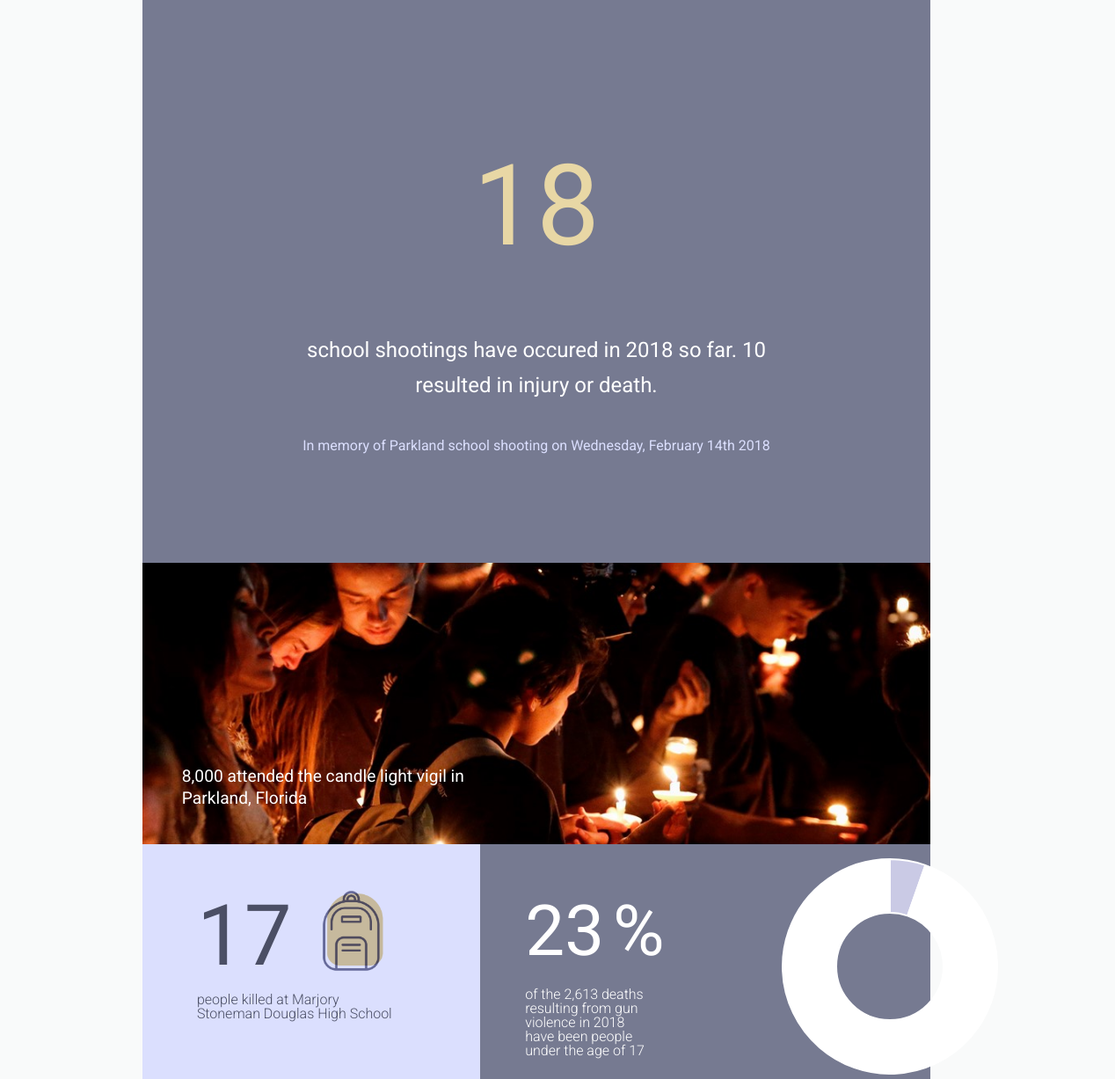
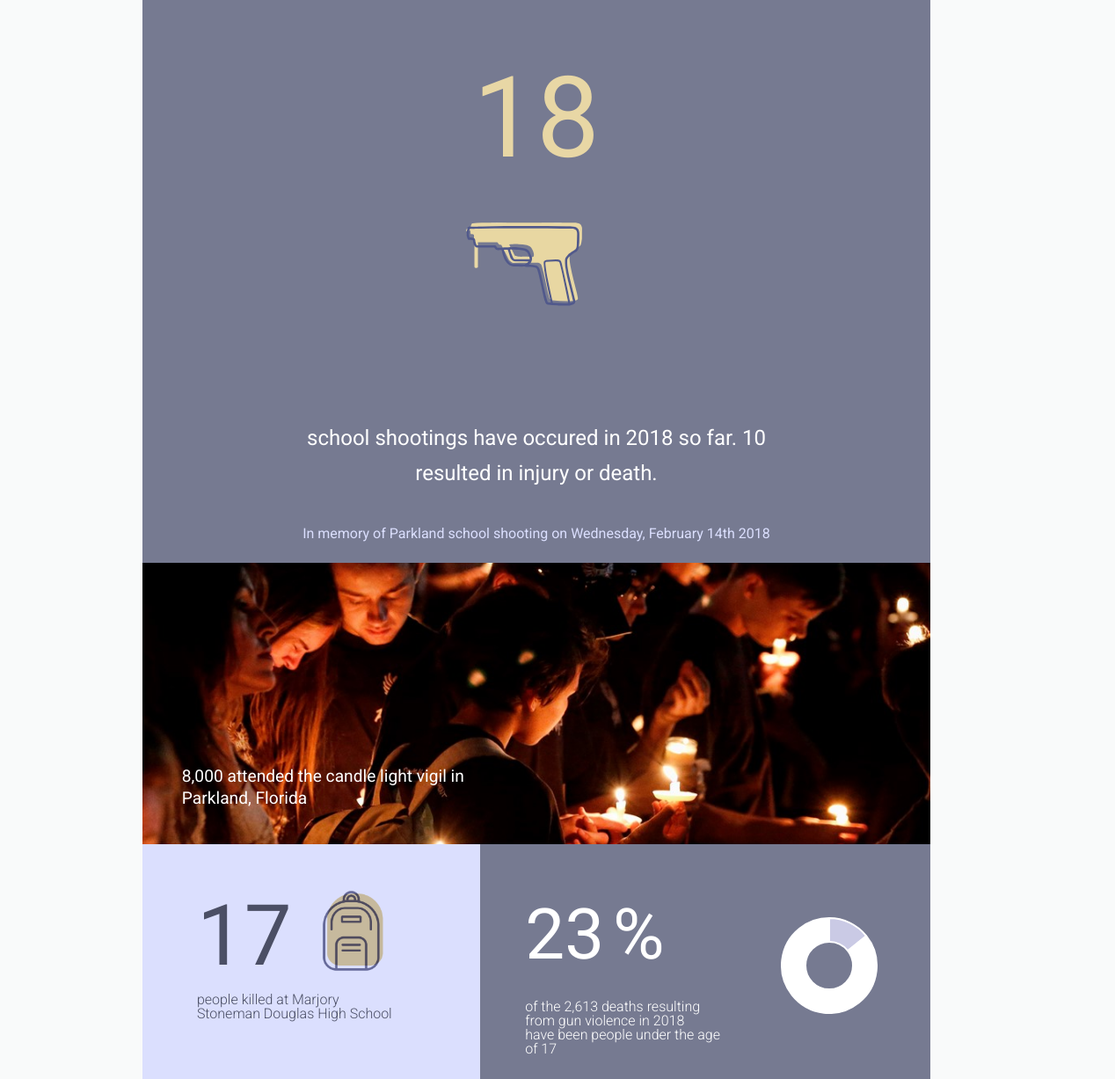
Before and after one commit to michellejames/daily_digits, a website: page day2.html in a window 1280 px wide. Shown: the top 1227 px of the page at 88% size, 222-1490 px from the left, 1268 px wide, since content can reach past the window. Drawn offline with nearby package versions, Linux system fonts and the light colour scheme; files that its build step writes are made by us from their sources.

Commit message:
Added MorphSVG

```diff
--- a/day2.html
+++ b/day2.html
@@ -58,10 +58,27 @@
 								.st7{fill:#E7D7A3;}
 								.st8{fill:#E6D6A3;}
 								.st9{fill:#F1F0EE;}
+								.st10{fill:#E9D8A4;}
+								.st11{fill:#E9D9A6;}
 							</style>
 							<g id="_x30_kk9iL_1_">
 								<g>
-									<path class="st0" d="M710,636c-1.4-0.3-2.7-0.9-4.1-1c-20.1-1.8-40.1-3.6-60.2-5.1c-9.1-0.7-15-5.1-17.9-13.4
+
+									<path id="1" class="st10" d="M410.7,328.5c-2.1,7.5-3.5,15.2-6.3,22.4c-10.5,28-32.3,41.5-60.9,43.9c-11.4,1-23.5-0.1-34.7-2.7
+										c-23.7-5.4-39.5-20.9-47.1-43.9c-9.5-29-8.8-57.7,8.3-83.9c5.7-8.8,14.7-15.4,22.6-23.5c-0.8-0.6-2.6-2.2-4.6-3.5
+										c-23.8-15.2-33.9-37.7-31.2-65c3.2-32.1,21.9-52.4,52.8-61.5c4.4-1.3,8.8-2.5,13.1-3.7c6.4,0,12.9,0,19.3,0
+										c1.8,0.6,3.6,1.5,5.5,1.8c26.5,3.8,45.9,17.1,56.6,41.9c2.7,6.3,4.3,13,6.4,19.5c0,5.9,0,11.7,0,17.6c-0.5,0.7-1.3,1.3-1.5,2.1
+										c-3,20.6-13.2,36.5-30.9,47.5c-1.9,1.2-4.2,1.9-6.3,2.9c21,13,31.6,29.4,36.2,50.1c0.7,3.3,1.6,6.6,2.5,9.8
+										C410.7,309.8,410.7,319.1,410.7,328.5z M388.7,313.9c-0.8-6.9-1.3-13.9-2.5-20.8c-4-22.3-18.1-36-42-41
+										c-21.6-4.5-44.2,3.8-55.3,21.3c-13.2,20.7-12.5,43.2-6.7,65.8c9.2,36.1,60.1,50.2,87.3,24.7C384.4,350.2,387.9,332.8,388.7,313.9z
+										 M332.8,233.8c34.4,0.8,56.3-22.4,55.8-52.9c-0.5-34.7-22.8-54-56.3-53.5c-34.7,0.5-54,22.3-54.1,54
+										C278.1,213.8,302.5,234.1,332.8,233.8z"/>
+									<path id="8" class="st11" d="M115.7,142.4c14.1-8.2,27.8-17,42.3-24.4c7-3.6,15.1-5.4,22.9-6.8c7.5-1.4,10.2,3,10.2,10.4
+										c-0.1,86.5-0.1,173.1-0.1,259.6c0,10-1,10.2-12.3,10.7c-8.2,0.4-10.5-2.6-10.5-10.6c0.2-77.8,0.1-155.5,0.1-233.3
+										c0-3.4,0-6.8,0-12c-8.2,3.5-14.8,6.2-21.3,9.1c-7.2,3.2-14.2,6.9-21.6,9.6c-2.9,1.1-6.5,0-9.8-0.1
+										C115.7,150.6,115.7,146.5,115.7,142.4z"/>
+
+									<path id="gun-path1" class="st0" d="M710,636c-1.4-0.3-2.7-0.9-4.1-1c-20.1-1.8-40.1-3.6-60.2-5.1c-9.1-0.7-15-5.1-17.9-13.4
 										c-3.8-11.1-8.1-22.2-10.7-33.7c-10-44.6-19.3-89.4-29.2-134c-3.3-14.7-7.8-29.2-11.9-43.8c-2.2-7.9-7.7-13.2-15.4-14.9
 										c-9.2-2-18.6-3.2-28-4.2c-11.9-1.2-23.8,0.6-35.7-2.5c-6.4-1.7-13.6,0.2-20.4,0.1c-18.3-0.2-36.7-0.3-55-0.9
 										c-17.7-0.6-31.7-9.1-43-22.4c-13.8-16.2-21.6-35.4-27.4-55.5c-2.7-9.4-4.7-19-7.1-29c-6.7,0.3-13.4,0.6-20.2,1.1
@@ -97,18 +114,27 @@
 										c7,0.2,14.1-0.7,21.6-1.2c-0.9-4.4-1.7-7.9-2.4-11.5c-12.7-62-25.2-124.1-38.3-186.1c-4.5-21.1-10.5-41.9-15.7-62.9
 										c-1.1-4.6-4-7.2-8.5-7.9c-4.7-0.8-9.6-2.2-14.3-2c-20.3,0.8-40.5,1.8-60.8,3.1c-6.9,0.4-8.2,2.4-8.2,9.3c0,3.3-0.1,6.7,0.3,10
 										c3.1,22.6,5.2,45.3,9.7,67.6C648.9,493.6,660.9,547.8,672.4,602.1z"/>
-									<path class="st1" d="M865,201c-0.7,4.7-1.2,9.4-2,14c-1.3,7.6-2.2,15.4-4.3,22.8c-2.1,7.5-6.5,13.7-13.7,17.4
+
+
+									<path id="gun-path2" class="st1" d="M865,201c-0.7,4.7-1.2,9.4-2,14c-1.3,7.6-2.2,15.4-4.3,22.8c-2.1,7.5-6.5,13.7-13.7,17.4
 										c3.6-27.5,3.1-55.1,2.9-82.8c0-5.6-0.3-11.4-1.5-16.9c-3.7-18.5-14.3-29.2-33.3-31.4c-16-1.8-32.2-1.9-48.3-2
 										c-86.9-0.5-173.9-1-260.8-1.2c-75.1-0.1-150.2,0-225.4,0.4c-40,0.2-79.9,1.2-119.9,1.8c-5,0.1-10,0.4-14.9,0.5
 										c2.4-6.1,4.6-12.4,7.4-18.4c0.6-1.2,2.8-2.3,4.3-2.4c9.7-0.8,19.5-1.7,29.2-1.9c21.6-0.6,43.2-0.8,64.8-1.1
 										c8.8-0.1,17.6-0.1,26.4-0.1c14.3,0,28.7,0,43,0c18.6,0,37.2,0,55.9,0c1.4,0,2.8-0.6,4.2-0.9c73.7,0,147.3,0,221,0
 										c1.4,0.3,2.8,0.9,4.2,0.9c25.3,0,50.6,0,75.9,0c17.7,0,35.3,0,53-0.1c27,0.1,54,0,81,0.2c7.4,0.1,14.9,0.8,22.3,2
 										c16.3,2.7,23.7,10,27.4,26.2c0.4,1.9,0.9,3.8,1.3,5.7C865,156.3,865,178.7,865,201z"/>
-									<path class="st2" d="M680,100c-25.3,0-50.6,0-75.9,0c-1.4,0-2.8-0.6-4.2-0.9c26.7,0,53.3,0,80,0C680,99.3,680,99.6,680,100z"/>
-									<path class="st3" d="M379,99c-1.4,0.3-2.8,0.9-4.2,0.9c-18.6,0.1-37.2,0-55.9,0c0-0.3,0-0.6,0-1C339,99,359,99,379,99z"/>
-									<path class="st4" d="M680,100c0-0.3,0-0.6,0-1c17.7,0,35.3,0,53,0c0,0.3,0,0.6,0,0.9C715.4,99.9,697.7,99.9,680,100z"/>
-									<path class="st5" d="M319,99c0,0.3,0,0.6,0,1c-14.3,0-28.7,0-43,0c0-0.3,0-0.6,0-0.9C290.3,99,304.7,99,319,99z"/>
-									<path class="st6" d="M140.1,139.9c22.6-0.7,45.3-1.8,67.9-2.1c57.8-0.6,115.6-1,173.5-1.3c58-0.3,116-0.5,174-0.4
+
+
+									<path id="gun-path3" class="st2" d="M680,100c-25.3,0-50.6,0-75.9,0c-1.4,0-2.8-0.6-4.2-0.9c26.7,0,53.3,0,80,0C680,99.3,680,99.6,680,100z"/>
+
+
+									<path id="gun-path4" class="st3" d="M379,99c-1.4,0.3-2.8,0.9-4.2,0.9c-18.6,0.1-37.2,0-55.9,0c0-0.3,0-0.6,0-1C339,99,359,99,379,99z"/>
+
+
+									<path id="gun-path5" class="st4" d="M680,100c0-0.3,0-0.6,0-1c17.7,0,35.3,0,53,0c0,0.3,0,0.6,0,0.9C715.4,99.9,697.7,99.9,680,100z"/>
+									<path id="gun-path6" class="st5" d="M319,99c0,0.3,0,0.6,0,1c-14.3,0-28.7,0-43,0c0-0.3,0-0.6,0-0.9C290.3,99,304.7,99,319,99z"/>
+
+									<path id="gun-path7" class="st6" d="M140.1,139.9c22.6-0.7,45.3-1.8,67.9-2.1c57.8-0.6,115.6-1,173.5-1.3c58-0.3,116-0.5,174-0.4
 										c56.2,0.1,112.3,0.5,168.5,0.9c25.5,0.2,51,0.4,76.5,0.9c4.4,0.1,9,0.9,13.3,1.9c11.2,2.6,16.6,8.5,18.2,19.7
 										c0.6,4.3,1.1,8.6,1,12.9c-0.5,23.3-0.9,46.6-2,69.9c-0.5,9.6-1.9,19.2-7.5,27.6c-0.4,0.4-0.9,0.7-1.3,1.1c0,0,0.1,0,0.1,0
 										c-0.3,0.3-0.7,0.7-1,1c0,0,0,0,0,0c-3.7,2.7-7.3,5.3-11,8c0,0,0,0,0,0c-0.7,0.3-1.4,0.7-2,1c0,0,0.1-0.1,0.1-0.1
@@ -123,24 +149,27 @@
 										c-2.4-4.9-4.7-9.9-7.5-14.7c-0.8-1.4-3-3-4.4-2.9c-9.5,0.6-15.4-4.3-19.1-12.4c-1.4-3-3.2-4-6.5-4c-45.8,0.1-91.6,0.1-137.4,0.1
 										c-0.4-3.6-1.4-7.2-1.2-10.8c0.5-8-2.8-13.3-10-16.5c0-5.5-0.1-10.9,0.2-16.4c0.2-4.2-1.9-6.8-5.5-7.8c-3.4-0.9-7.3-1.7-10.7-1
 										c-3.8,0.7-5-0.7-5.4-3.7C142.2,159.9,141.2,149.9,140.1,139.9z"/>
-									<path class="st6" d="M672.4,602.1c-11.5-54.3-23.5-108.5-34.4-162.9c-4.5-22.3-6.6-45-9.7-67.6c-0.4-3.3-0.3-6.6-0.3-10
+									<path id="gun-path8" class="st6" d="M672.4,602.1c-11.5-54.3-23.5-108.5-34.4-162.9c-4.5-22.3-6.6-45-9.7-67.6c-0.4-3.3-0.3-6.6-0.3-10
 										c0-6.9,1.3-8.8,8.2-9.3c20.2-1.3,40.5-2.4,60.8-3.1c4.7-0.2,9.6,1.2,14.3,2c4.5,0.8,7.4,3.3,8.5,7.9c5.2,21,11.2,41.8,15.7,62.9
 										c13.1,62,25.6,124,38.3,186.1C739.9,608.2,706.1,605.9,672.4,602.1z"/>
-									<path class="st7" d="M784.9,317c-2.2,21.9,1.7,43.3,5.5,64.7c10.7,59.5,27.5,117.5,41.9,176.2c2.4,9.6,3.7,19.5,5.8,29.2
+									<path id="gun-path9" class="st7" d="M784.9,317c-2.2,21.9,1.7,43.3,5.5,64.7c10.7,59.5,27.5,117.5,41.9,176.2c2.4,9.6,3.7,19.5,5.8,29.2
 										c1.3,5.7-1.7,9.1-5.8,11.5c-3.4,2-7.3,3-11,4.4c-9.9-40.1-19.8-80.3-29.7-120.4c-8.5-34.5-16.8-69.1-21.2-104.4
 										c-1.4-11.2-1.5-22.6-1.3-33.8C769.3,332.6,777.3,324.8,784.9,317z"/>
-									<path class="st8" d="M361,280.9c-0.4-1.7-0.8-3.5-1.5-6.1c8-0.3,15.4-0.8,22.8-0.8c0.9,0,2.3,2,2.7,3.2c5.1,15.4,9.8,31,15.2,46.3
+									<path id="gun-path10" class="st8" d="M361,280.9c-0.4-1.7-0.8-3.5-1.5-6.1c8-0.3,15.4-0.8,22.8-0.8c0.9,0,2.3,2,2.7,3.2c5.1,15.4,9.8,31,15.2,46.3
 										c1.5,4.5,4.3,8.6,7,12.6c6.2,9.6,14.6,14.4,26.7,14.2c28.1-0.6,56.2-0.2,85.1,0.9c-2.8,2.3-5.6,4.5-8.4,6.8
 										c-2.6,0.3-5.3,0.8-7.9,0.8c-28,0.1-56,0.2-84,0.2c-1.8,0-3.8-0.2-5.3-0.9c-11-5.7-20.1-13-25.5-24.9
 										c-6.1-13.5-13.1-26.6-19.8-39.8C365.9,289.1,363.4,285,361,280.9z"/>
-									<path class="st7" d="M410,273.1c6.2,12.7,12.4,25.4,18.7,38c0.4,0.8,1.2,1.8,2,2.1c7,2,13.9,5.1,21,5.5
+									<path id="gun-path11" class="st7" d="M410,273.1c6.2,12.7,12.4,25.4,18.7,38c0.4,0.8,1.2,1.8,2,2.1c7,2,13.9,5.1,21,5.5
 										c15.1,0.9,30.3,0.2,45.4,0.4c8.8,0.1,17.6,0.6,26.4,1c1,4.8,2,9.5,3.1,15c-3,0-4.8,0-6.6,0c-28.9,0-57.9-0.2-86.8,0.1
 										c-6.2,0.1-10.7-2.1-13.1-7.2c-5.4-11.2-10.4-22.6-14.8-34.1c-2.5-6.4-3.7-13.4-5.6-20.8C403.5,273.1,406.7,273.1,410,273.1z"/>
-									<path class="st9" d="M810,280.1c3.7-2.7,7.3-5.3,11-8C817.4,274.7,813.7,277.4,810,280.1z"/>
-									<path class="st9" d="M808,281.1c0.7-0.3,1.4-0.7,2-1C809.4,280.4,808.7,280.7,808,281.1z"/>
-									<path class="st9" d="M807,282.2c0.4-0.4,0.7-0.8,1.1-1.2C807.7,281.4,807.3,281.8,807,282.2z"/>
-									<path class="st9" d="M821,272.1c0.3-0.3,0.7-0.7,1-1C821.7,271.4,821.4,271.7,821,272.1z"/>
-									<path class="st9" d="M822,271.1c0.4-0.4,0.9-0.7,1.3-1.1C822.9,270.4,822.5,270.7,822,271.1z"/>
+									<path id="gun-path12" class="st9" d="M810,280.1c3.7-2.7,7.3-5.3,11-8C817.4,274.7,813.7,277.4,810,280.1z"/>
+									<path id="gun-path13" class="st9" d="M808,281.1c0.7-0.3,1.4-0.7,2-1C809.4,280.4,808.7,280.7,808,281.1z"/>
+									<path id="gun-path14" class="st9" d="M807,282.2c0.4-0.4,0.7-0.8,1.1-1.2C807.7,281.4,807.3,281.8,807,282.2z"/>
+									<path id="gun-path15" class="st9" d="M821,272.1c0.3-0.3,0.7-0.7,1-1C821.7,271.4,821.4,271.7,821,272.1z"/>
+									<path id="gun-path16" class="st9" d="M822,271.1c0.4-0.4,0.9-0.7,1.3-1.1C822.9,270.4,822.5,270.7,822,271.1z"/>
+
+
+
 								</g>
 							</g>
 							</svg>
@@ -180,7 +209,9 @@
 								<h1 class="article-headline"></h1>
 								<h2 class="article-subline"></h2>
 							</div>
-							<canvas id="doughnut-chart_day2"></canvas>
+							<div class="fact-statistic">
+								<canvas id="doughnut-chart_day2"></canvas>
+							</div>
 						</div>
 						<a href="#"><div class="plus-button"><div class="plus-link"></div></div></a>
 					</div>
--- a/src/js/app.js
+++ b/src/js/app.js
@@ -45,12 +45,37 @@ TweenMax.to(".main-animation5", 0.5, {x: 5, y: 2, yoyo: true, repeat: 5});
 var doughnutChart2 = new Chart(document.getElementById("doughnut-chart_day2"), {
     type: 'doughnut',
     data: {
+       // labels: ["Under 17", "Over 17"],
       datasets: [
         {
           label: "Population (millions)",
           backgroundColor: ["#CACAE5", "#fff"],
-          data: [17, 300]
+          data: [50, 300]
         }
       ]
     },
+    options: {
+      maintainAspectRatio: false
+    },
 });
+
+var tl = new TimelineLite();
+  tl.to("#1", 1, { morphSVG:"#gun-path1", fill:"#51598B"});
+  tl.to("#1", 1, { morphSVG:"#gun-path2", fill:"#E8D7A3"});
+  tl.to("#1", 1, { morphSVG:"#gun-path3", fill:"#EFE3BE"});
+  tl.to("#1", 1, { morphSVG:"#gun-path4", fill:"#EEE2BD"});
+  tl.to("#1", 1, { morphSVG:"#gun-path5", fill:"#F6F1DF"});
+  tl.to("#1", 1, { morphSVG:"#gun-path6", fill:"#F6EFDB"});
+  tl.to("#1", 1, { morphSVG:"#gun-path7", fill:"#E8D7A2"});
+  tl.to("#1", 1, { morphSVG:"#gun-path8", fill:"#E8D7A2"});
+  tl.to("#8", 1, { morphSVG:"#gun-path9", fill:"#E7D7A3"});
+  tl.to("#8", 1, { morphSVG:"#gun-path10", fill:"#E6D6A3"});
+  tl.to("#8", 1, { morphSVG:"#gun-path11", fill:"#E7D7A3"});
+
+  tl.to("#8", 1, { morphSVG:"#gun-path12", fill:"#E7D7A3"});
+
+
+  tl.to("#8", 1, { morphSVG:"#gun-path13", fill:"#F1F0EE"});
+  tl.to("#8", 1, { morphSVG:"#gun-path14", fill:"#F1F0EE"});
+  tl.to("#8", 1, { morphSVG:"#gun-path15", fill:"#F1F0EE"});
+  tl.to("#8", 1, { morphSVG:"#gun-path16", fill:"#F1F0EE"});
--- a/src/scss/app.scss
+++ b/src/scss/app.scss
@@ -351,7 +351,7 @@ body {
 					.gun-svg {
 						width: 200px;
 						height: 200px;
-						display: none;
+						// display: none;
 					}
 
 					.counter {
@@ -536,9 +536,15 @@ body {
 
 					}
 
-					#doughnut-chart_day2 {
-						height: 100px;
-						width: 200px;
+					.fact-statistic {
+						width: 50%;
+						height: 15vh;
+
+						#doughnut-chart_day2 {
+							// transform: rotate(-120deg);
+							width: 100%;
+							height: 100%;
+						}
 					}
 				}
 
```
Also changed, not shown: dist/img/18.svg (added), dist/img/gun.svg, src/js/detail_page.js (line endings or trailing spaces), 1 other file.
